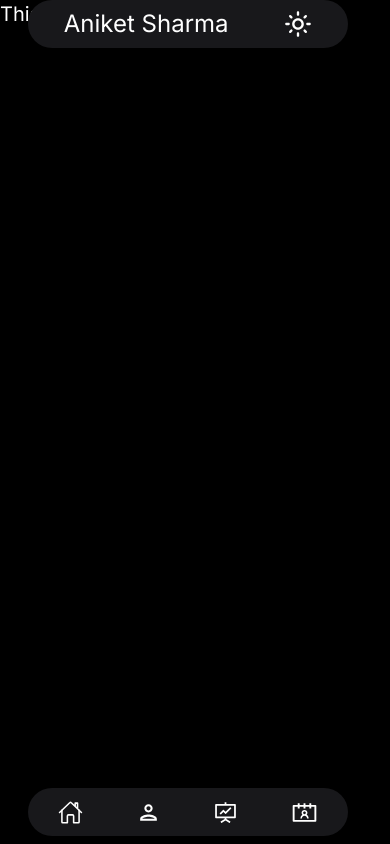
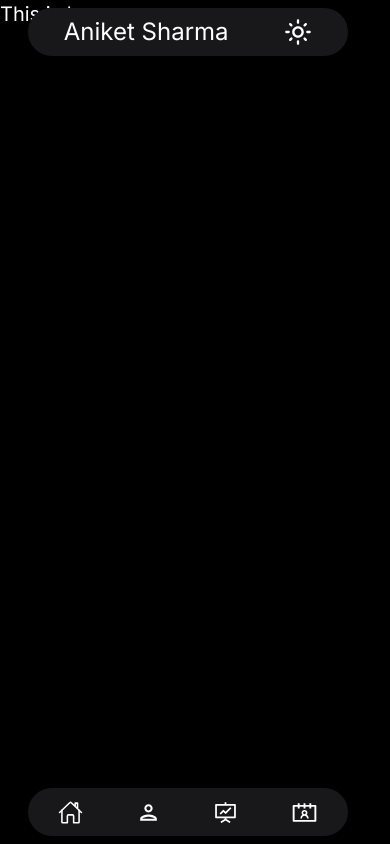
Before and after one commit to ani2607/NextPortfolio, a Next.js app: page / in a window 390 px wide. Built offline with nearby package versions, Linux system fonts and the light colour scheme.

Commit message:
updated the navbar

```diff
--- a/components/Navbar.tsx
+++ b/components/Navbar.tsx
@@ -12,7 +12,11 @@ const Navbar = () => {
   return (
     <>
       <nav className="hidden sm:flex bg-zinc-800 text-white h-16 sticky top-0  items-center  flex-row flex-wrap justify-around gap-x-2 ">
-        <div className="name text-3xl">Aniket Sharma</div>
+        <div className="name text-3xl hover:scale-105 hover:underline
+        hover:underline-offset-4
+        hover:decoration-wavy hover:decoration-yellow-600">
+          <Link href={'/'}>Aniket Sharma</Link>
+          </div>
 
 
         <div className="icons flex justify-center items-center gap-x-3 ">
@@ -49,7 +53,7 @@ const Navbar = () => {
         </div>
       </nav>
 
-      <nav className="sm:hidden bg-zinc-900 backdrop-blur-sm flex justify-around items-center p-2 rounded-full fixed z-10 text-white  w-80 ml-7   ">
+      <nav className="sm:hidden bg-zinc-900 backdrop-blur-sm flex justify-around items-center p-2 rounded-full fixed z-10 text-white  w-80 ml-7 mt-2  ">
         <div className="name text-2xl">Aniket Sharma</div>
         <button className="mode " onClick={() => setMode((prev) => !prev)}>
           {mode ? (
```
